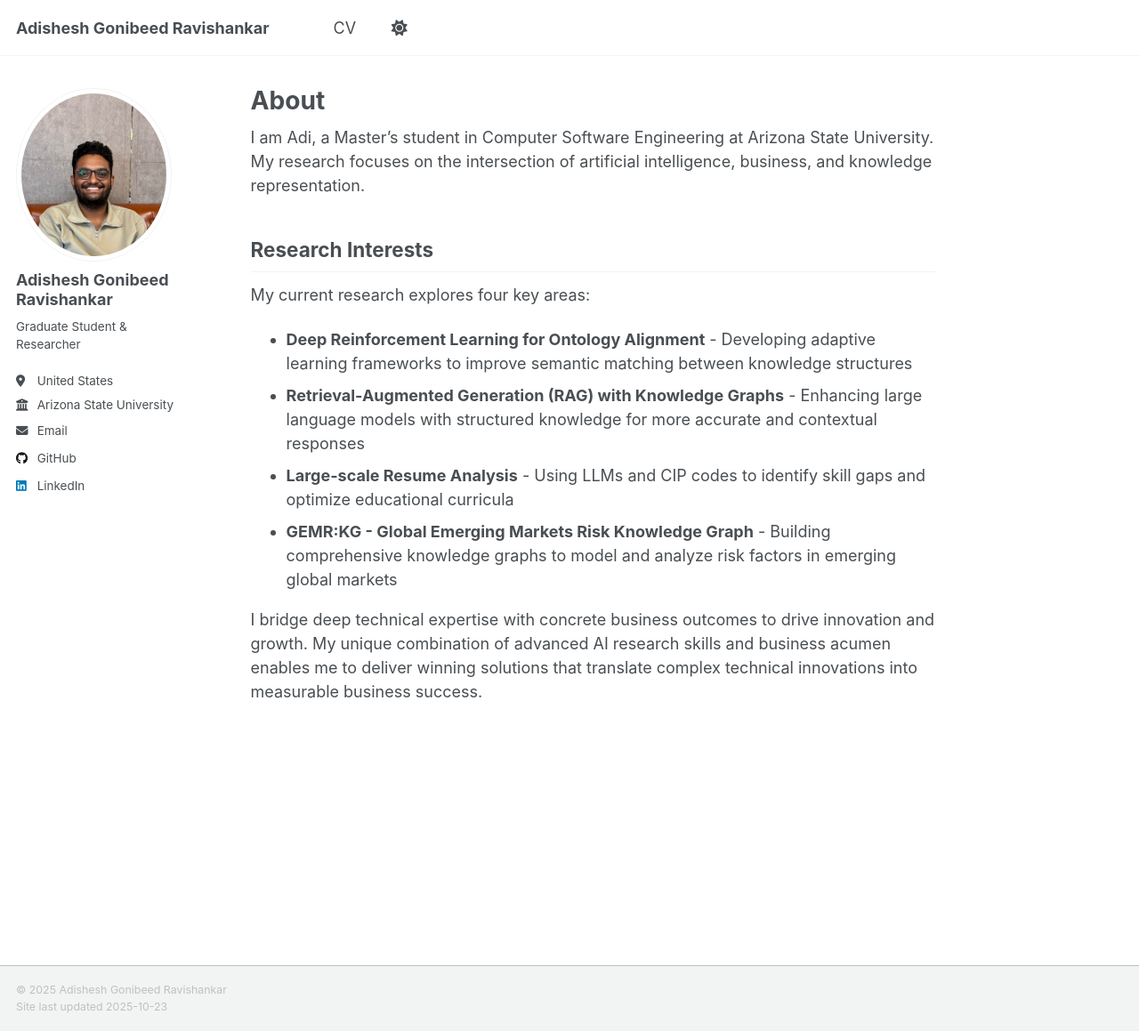
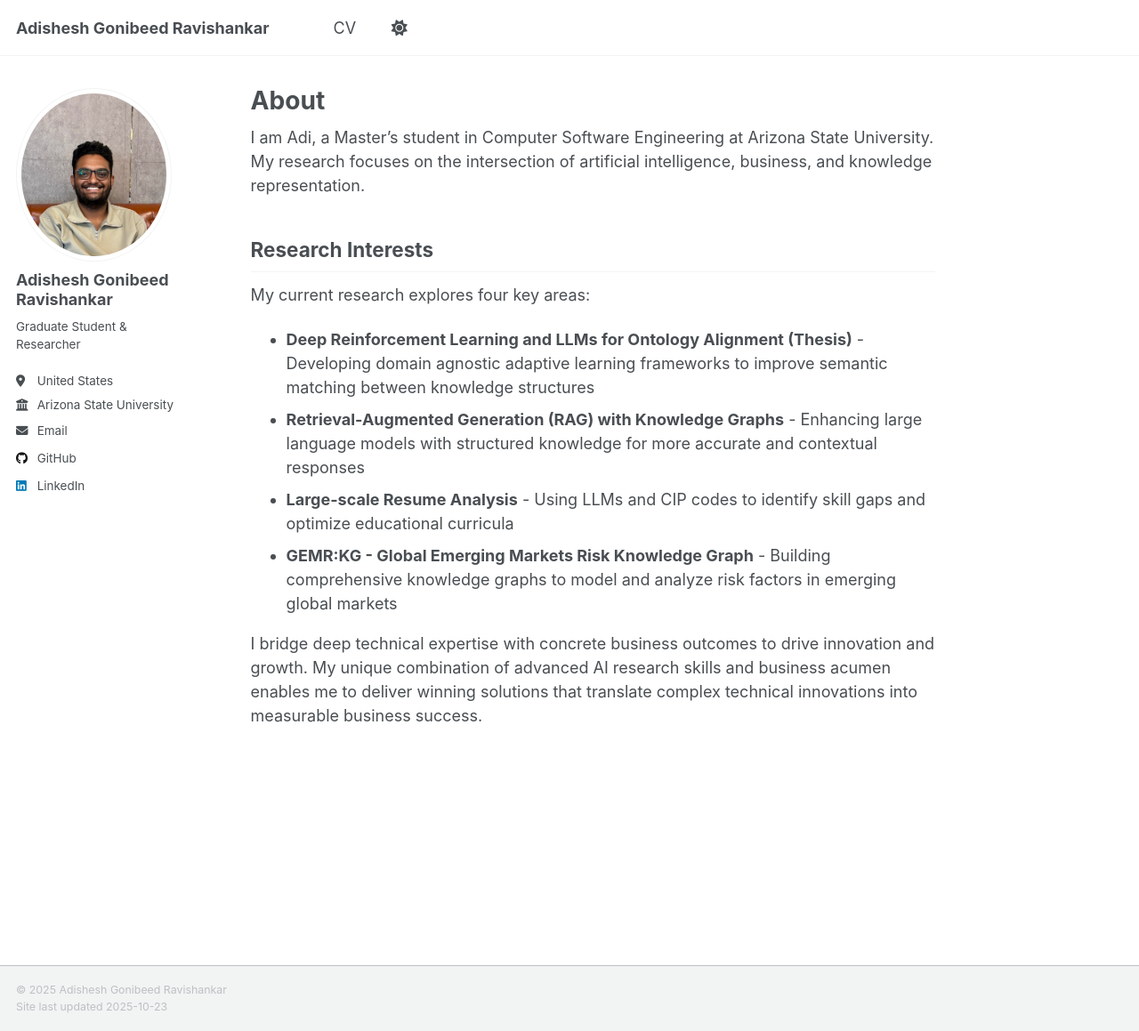
Before and after one commit to AGR19/agr19.github.io, a Jekyll site: the page built from _pages/about.md, in a window 1280 px wide and 1159 px high. Shown: the whole window at 89% size. Built offline with Jekyll 4.4.1, drawn with Linux system fonts in a browser that asks for light colours; a script that is not in the unit is left out.

Commit message:
Update CV and research content
- Updated CV download link to new Google Drive file
- Changed 'children' to 'students' in volunteer teaching description
- Enhanced DRAL-OA project description with MCP and agentic reasoning details
- Added LLMs and (Thesis) designation to main research topic in about page
- Added 'domain agnostic' to adaptive learning framework description

```diff
--- a/_pages/about.md
+++ b/_pages/about.md
@@ -13,7 +13,7 @@ I am Adi, a Master's student in Computer Software Engineering at Arizona State U
 
 My current research explores four key areas:
 
-- **Deep Reinforcement Learning for Ontology Alignment** - Developing adaptive learning frameworks to improve semantic matching between knowledge structures
+- **Deep Reinforcement Learning and LLMs for Ontology Alignment (Thesis)** - Developing domain agnostic adaptive learning frameworks to improve semantic matching between knowledge structures
 - **Retrieval-Augmented Generation (RAG) with Knowledge Graphs** - Enhancing large language models with structured knowledge for more accurate and contextual responses
 - **Large-scale Resume Analysis** - Using LLMs and CIP codes to identify skill gaps and optimize educational curricula
 - **GEMR:KG - Global Emerging Markets Risk Knowledge Graph** - Building comprehensive knowledge graphs to model and analyze risk factors in emerging global markets
```
Also changed, not shown: _pages/cv.md (+3 -3 lines).
